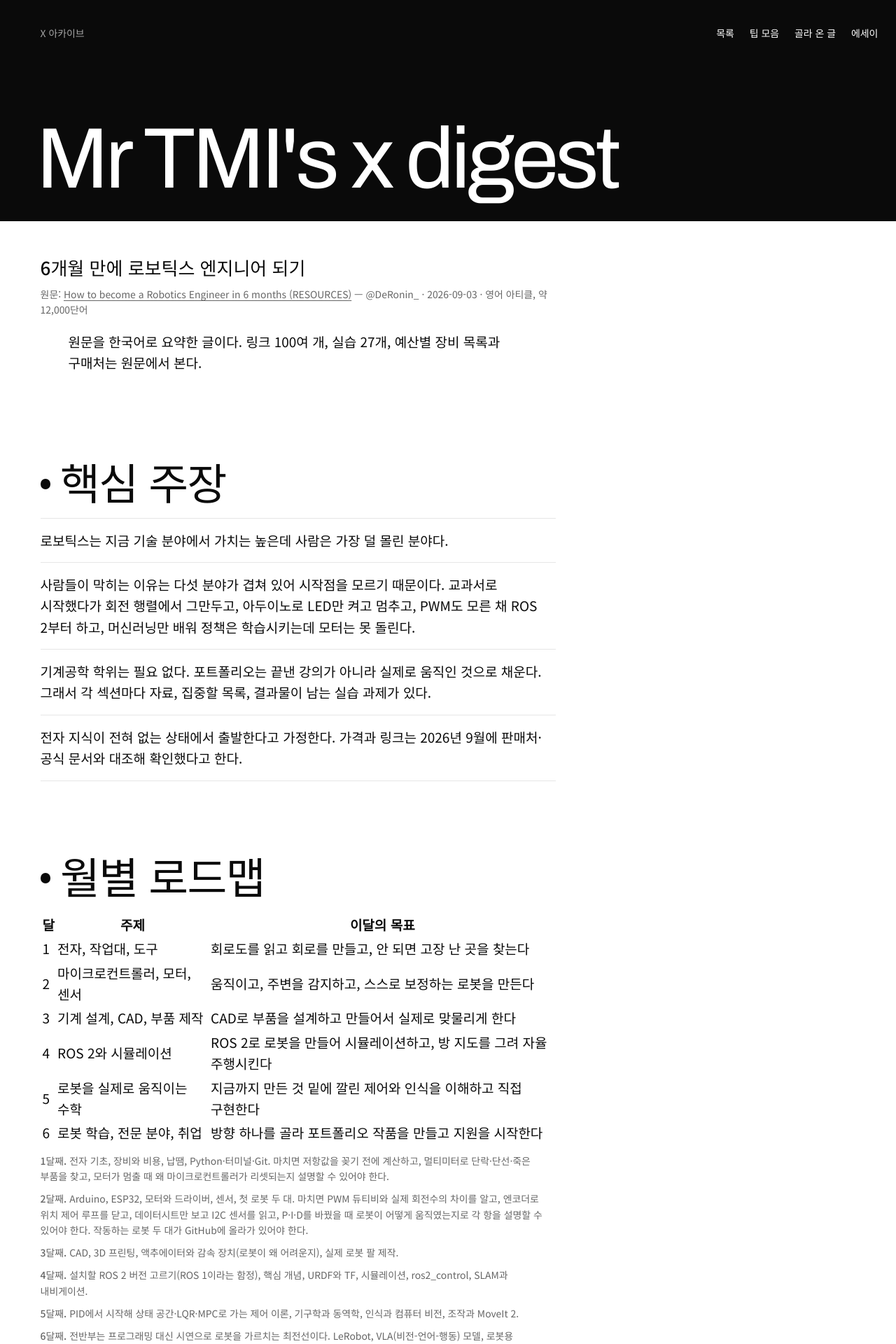
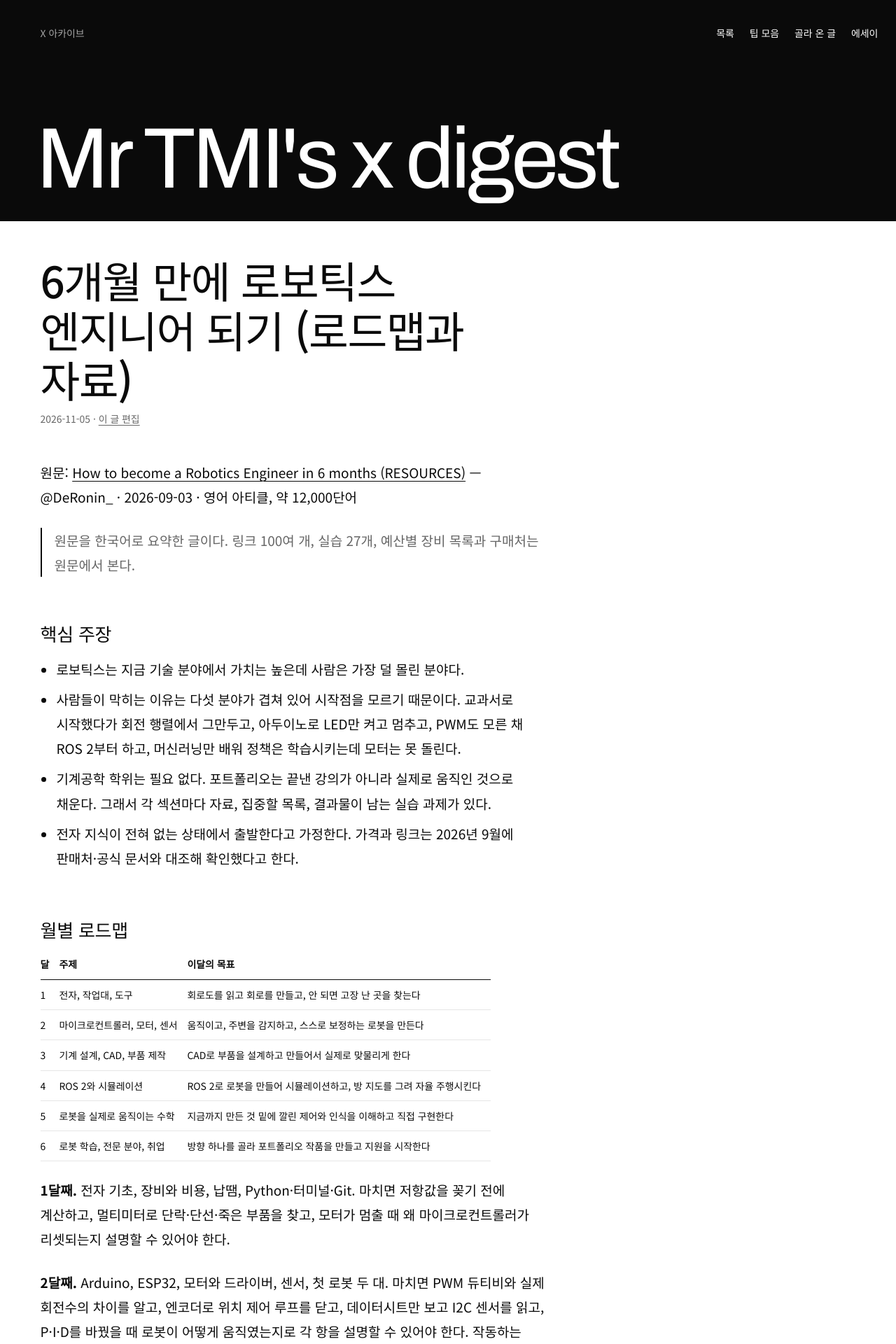
Before and after one commit to MrTMI-0315/mrtmi-x-digest, a Jekyll site: the page built from picks/2026-11-05-robotics-engineer-6-months.md, in a window 1280 px wide. Shown: the top 1920 px of the page at 70% size. Built offline with Jekyll 4.4.1, drawn with Linux system fonts in a browser that asks for light colours; some web fonts are replaced.

Commit message:
Make picks readable: reuse essay reading layout and actually load Pretendard
Co-Authored-By: Claude Opus 5.5 <noreply@anthropic.com>

```diff
--- a/_layouts/default.html
+++ b/_layouts/default.html
@@ -8,6 +8,7 @@
 <link rel="preconnect" href="https://fonts.googleapis.com">
 <link rel="preconnect" href="https://fonts.gstatic.com" crossorigin>
 <link rel="stylesheet" href="https://fonts.googleapis.com/css2?family=Archivo:wdth,wght@62..125,400..500&family=Noto+Sans+KR:wght@400;500;700&display=swap">
+<link rel="stylesheet" href="https://cdn.jsdelivr.net/gh/orioncactus/pretendard@v1.3.9/dist/web/variable/pretendardvariable-dynamic-subset.min.css">
 <style>
 /* morning-wire 토큰을 그대로 가져옴 */
 :root {
@@ -110,6 +111,15 @@ strong, b { font-weight: 500; }
 .es-body li { padding: 4px 0; border: 0; }
 .es-body li:last-child { border: 0; }
 .es-body li a:first-of-type { font-weight: 400; }
+/* 긴 글 읽기: 목록 스타일(작은 회색 글씨)을 본문 크기로 되돌림 */
+.es-body strong, .es-body b { font-weight: 700; }
+.es-body li strong:first-child { display: inline; font-size: inherit; color: inherit; font-weight: 700; }
+.es-body li a { font-size: inherit; color: inherit; }
+.es-body h2 { margin-bottom: 0.6em; letter-spacing: -0.01em; }
+.es-body table { display: block; overflow-x: auto; margin: 0 0 1.6em; border-collapse: collapse; font-size: var(--s-small); line-height: 1.6; }
+.es-body th, .es-body td { padding: 10px 14px 10px 0; text-align: left; vertical-align: top; border-bottom: 1px solid var(--line); }
+.es-body th { font-weight: 700; border-bottom-color: var(--ink); white-space: nowrap; }
+.es-body td:first-child { white-space: nowrap; font-variant-numeric: tabular-nums; }
 
 /* 푸터 */
 .foot { background: var(--field); color: var(--field-ink); padding: var(--m); min-height: 60svh; display: grid; grid-template-rows: auto 1fr auto auto; }
@@ -142,7 +152,8 @@ strong, b { font-weight: 500; }
   <p class="mark"><a href="{{ '/' | relative_url }}">Mr TMI's x digest</a></p>
 </header>
 <main class="col doc">
-{% if page.dir == '/essays/' and page.name != 'index.md' %}<article class="essay">
+{% assign reading = false %}{% if page.name != 'index.md' %}{% if page.dir == '/essays/' or page.dir == '/picks/' %}{% assign reading = true %}{% endif %}{% endif %}
+{% if reading %}<article class="essay">
 <h1>{{ page.title }}</h1>
 <p class="es-meta">{{ page.date | date: "%Y-%m-%d" }} · <a href="https://github.com/MrTMI-0315/mrtmi-x-digest/edit/main/{{ page.path }}">이 글 편집</a></p>
 <div class="es-body">
```
Also changed, not shown: picks/2026-11-05-robotics-engineer-6-months.md (+0 -2 lines).
